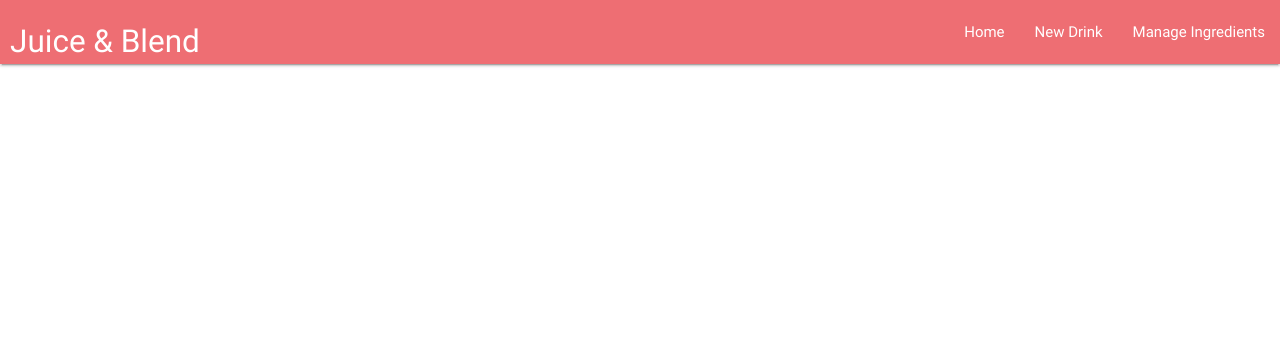
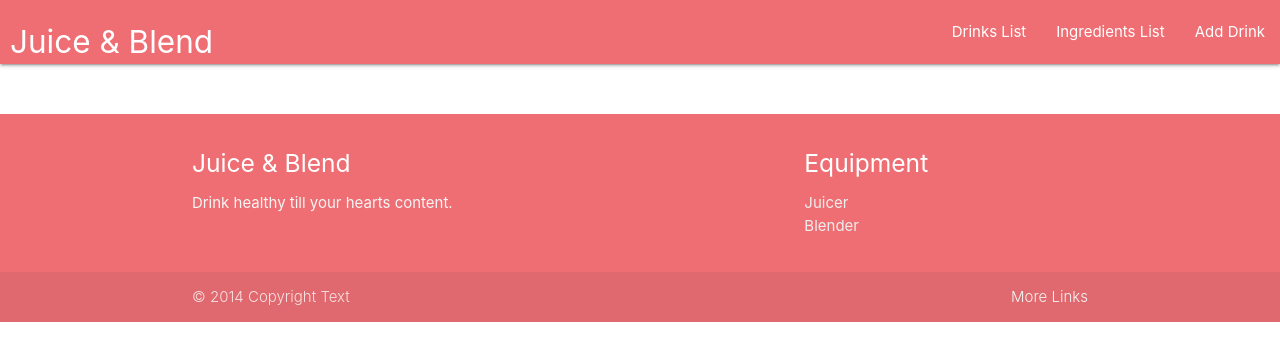
Before and after one commit to Deoh/juice_and_blend, a Flask app: page / in a window 1280 px wide. Shown: the top 361 px of the page. Run offline with Flask 2, Linux system fonts and the light colour scheme; data that the repository does not hold is empty; some libraries are stand-ins or nearby versions.

Commit message:
sideNav layout change

```diff
--- a/static/css/style.css
+++ b/static/css/style.css
@@ -1,6 +1,7 @@
 .flex-container {
     display: flex;
     flex-wrap: wrap;
+    justify-content: center;
     margin: 25px
 }
 .card {
@@ -8,6 +9,19 @@
     height: 300px;
     margin: 10px 10px;
 }
+
+
+/*-------------------------SideNav Image--------------------------------*/
+.sidenav-image {
+    height: 180px;
+}
+
+img {
+  width: 100%;
+  height: auto;
+}
+
+
 .btn_small {
     height: 24px;
     width: 60px;
--- a/templates/base.html
+++ b/templates/base.html
@@ -6,13 +6,16 @@
 	<meta name="viewport" content="width=device-width, initial-scale=1.0">
 	<meta http-equiv="X-UA-Compatible" content="ie=edge">
 
-    <!------------------------ Framework ---------------------------------->
+    <!------------------------Materialize Framework ---------------------------------->
 	<link href="https://fonts.googleapis.com/icon?family=Material+Icons" rel="stylesheet">
 	<link rel="stylesheet" href="https://cdnjs.cloudflare.com/ajax/libs/materialize/0.100.2/css/materialize.min.css">
+    <link rel="stylesheet" href="{{url_for('static', filename='css/materialize.min.css')}}"  type="text/css" media="screen,projection"/>
+
+    <meta name="viewport" content="width=device-width, initial-scale=1.0"/>
 
     <link rel="stylesheet" href="{{url_for('static', filename='css/style.css')}}" type="text/css"/>
 
-	<title>Document</title>
+	<title>Juice  Blend</title>
 </head>
 
 <body>
@@ -20,34 +23,70 @@
         <nav>
             <div class="nav-wrapper">
                 <a href="{{url_for('get_drink')}}" class="brand-logo">Juice & Blend</a>
-                <a href="#" data-activates="mobile-demo" class="button-collapse"><i class="material-icons">menu</i></a>
+
                 <ul id="nav-mobile" class="right hide-on-med-and-down">
-                    <li><a href="{{url_for('get_drink')}}">Home</a></li>
-                    <li><a href="{{url_for('add_drink')}}">New Drink</a></li>
-                    <li><a href="{{url_for('get_ingredients')}}">Manage Ingredients</a></li>
+                    <li><a href="{{url_for('get_drink')}}">Drinks List</a></li>
+                    <li><a href="{{url_for('get_ingredients')}}">Ingredients List</a></li>
+                    <li><a href="{{url_for('add_drink')}}">Add Drink</a></li>
                 </ul>
-                <ul class="side-nav" id="mobile-demo">
-                    <li><a href="{{url_for('get_drink')}}">Home</a></li>
-                    <li><a href="{{url_for('add_drink')}}">New Drink</a></li>
-                    <li><a href="{{url_for('get_ingredients')}}">Manage Ingredients</a></li>
+                <ul id="slide-out" class="sidenav">
+                    <li>
+                        <div class="user-view sidenav-image">
+                            <div class="background">
+                                <img src="{{url_for('static', filename='images/sideNav-image.jpg')}}">
+                            </div>
+
+                        </div>
+                    </li>
+                    <li><a href="{{url_for('get_drink')}}"><i class="material-icons">view_list</i>Drinks List</a></li>
+                    <li><a href="{{url_for('get_ingredients')}}"><i class="material-icons">view_list</i>Ingredients List</a></li>
+                    <li><div class="divider"></div></li>
+                    <li><a href="{{url_for('add_drink')}}"><i class="material-icons">playlist_add</i>Add Drink</a></li>
                 </ul>
+                <a href="#" data-target="slide-out" class="sidenav-trigger"><i class="material-icons">menu</i></a>
+
             </div>
         </nav>
     </header>
 
-    <div class="container">
-        {% block content %}
-        {% endblock %}
-    </div>
+    <main>
+        <div class="fluid-container">
+            {% block content %}z
+            {% endblock %}
+        </div>
+    </main>
+
+    <footer class="page-footer">
+          <div class="container">
+            <div class="row">
+              <div class="col l6 s12">
+                <h5 class="white-text">Juice & Blend</h5>
+                <p class="grey-text text-lighten-4">Drink healthy till your hearts content.</p>
+              </div>
+              <div class="col l4 offset-l2 s12 m6">
+                <h5 class="white-text">Equipment</h5>
+                <ul>
+                  <li><a class="grey-text text-lighten-3" href="https://shop.juicemaster.com/collections/juicers-blenders/products/juice-master-cold-press-juicer">Juicer</a></li>
+                  <li><a class="grey-text text-lighten-3" href="https://shop.juicemaster.com/products/juice-master-super-blend-blender">Blender</a></li>
+                </ul>
+              </div>
+            </div>
+          </div>
+          <div class="footer-copyright">
+            <div class="container">
+            © 2014 Copyright Text
+            <a class="grey-text text-lighten-4 right" href="#!">More Links</a>
+            </div>
+          </div>
+        </footer>
 
 	<script src="https://cdnjs.cloudflare.com/ajax/libs/jquery/3.4.1/jquery.min.js"></script>
-	<script src="https://cdnjs.cloudflare.com/ajax/libs/materialize/0.100.2/js/materialize.min.js"></script>
+    <script type="text/javascript" src="{{url_for('static', filename='js/materialize.min.js')}}"></script>
 	<script type="text/javascript">
 		$(document).ready(function(){
-            $('.collapsible').collapsible();
-            $('select').material_select();
+
             $('select').formSelect();
-            $(".button-collapse").sideNav();
+            $('.sidenav').sidenav();
 
             // switch input
             $('#general_fitness').click(function(){
```
Also changed, not shown: static/images/sideNav-image.jpg (added).
